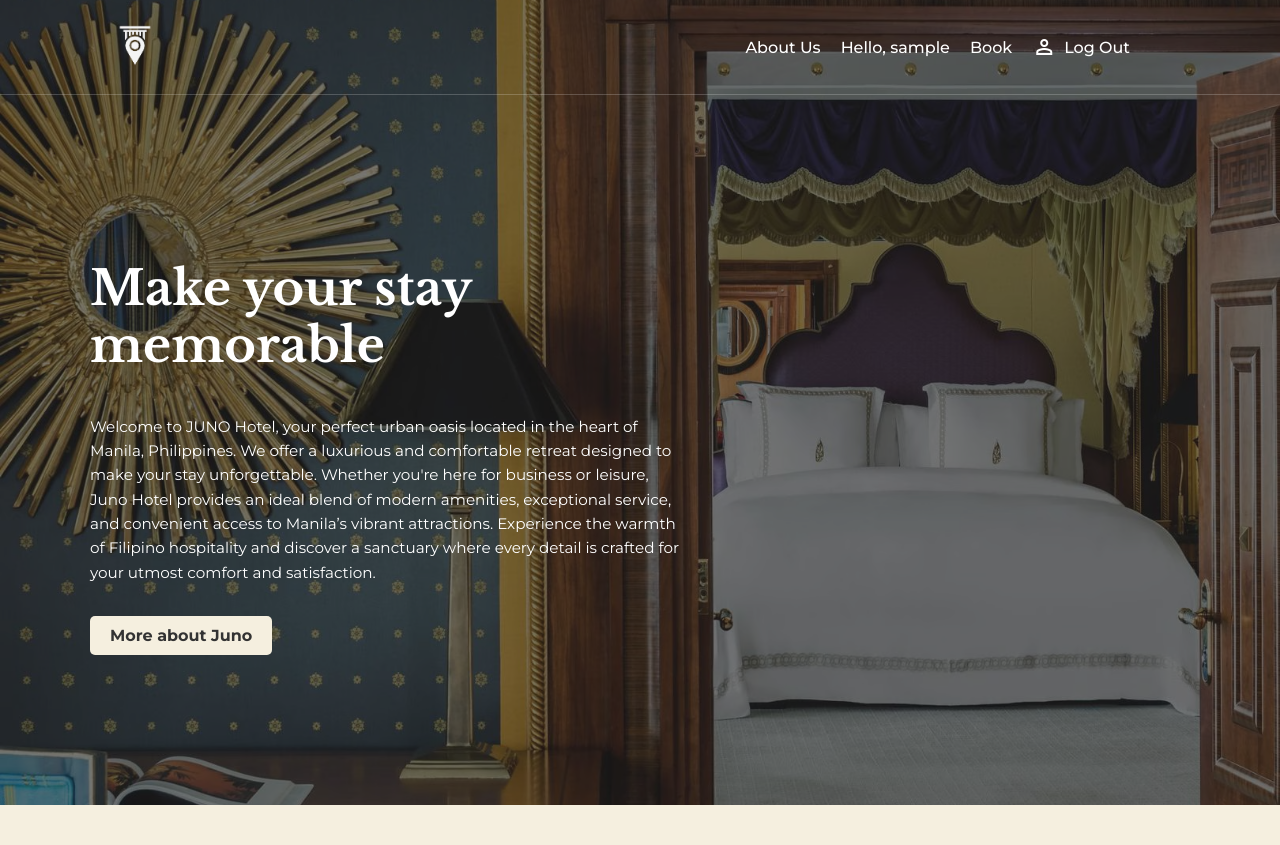
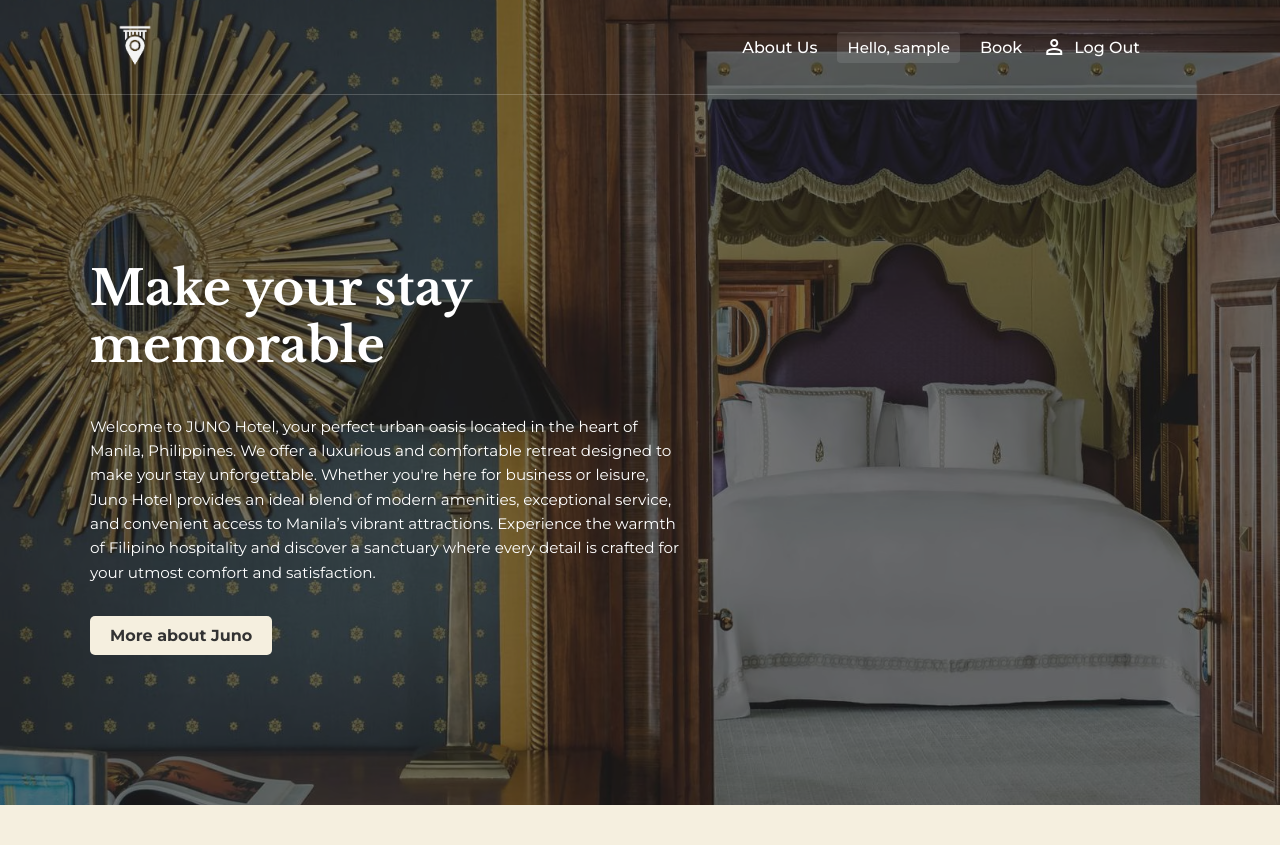
Before and after one commit to amiliadanielle/AppDev_FinalProject, a PHP site: page / in a window 1280 px wide. Shown: the top 845 px of the page. Run offline with PHP 8.4, Linux system fonts and the light colour scheme; the visitor is signed in with stand-in values (Sample User, id 1).

Commit message:
style: enhance navigation links and user greeting styles for better visibility

```diff
--- a/assets/css/style.css
+++ b/assets/css/style.css
@@ -64,8 +64,31 @@ body {
     display: flex;
     align-items: center;
     gap: 20px;
-    padding-right: 10px;
 }
+
+.nav-links a,
+.nav-links span {
+    color: white;
+    text-decoration: none;
+    font-weight: 500;
+    transition: color 0.3s ease;
+}
+
+.nav-links a:hover {
+    color: #8E1616;
+    opacity: 0.9;
+}
+
+.nav-username {
+    color: white;
+    font-weight: 600;
+    font-size: 15px;
+    padding: 6px 10px;
+    border-radius: 4px;
+    background-color: rgba(255, 255, 255, 0.1);
+}
+
+
 
 .about-link {
     color: white;
--- a/index.php
+++ b/index.php
@@ -11,7 +11,7 @@ session_start();
     <link rel="preconnect" href="https://fonts.gstatic.com" crossorigin>
     <link href="https://fonts.googleapis.com/css2?family=Montserrat:ital,wght@0,100..900;1,100..900&display=swap" rel="stylesheet">
     <link href="https://fonts.googleapis.com/css2?family=Libre+Baskerville:ital,wght@0,400;0,700;1,400&display=swap" rel="stylesheet">
-    <link rel="stylesheet" href="https://fonts.googleapis.com/css2?family=Material+Symbols+Outlined:opsz,wght,FILL,GRAD@20..48,100..700,0..1,-50..200&icon_names=person" />
+    <link rel="stylesheet" href="https://fonts.googleapis.com/css2?family=Material+Symbols+Outlined:opsz,wght,FILL,GRAD@20..48,100..700,0..1,-50..200" />
 </head>
 <body>
 
@@ -25,9 +25,11 @@ session_start();
             <a href="pages/about.php" class="about-link">About Us</a>
 
             <?php if (isset($_SESSION["username"])): ?>
-                    <span style="color: white; font-weight: 500;">Hello, <?= htmlspecialchars($_SESSION["username"]) ?></span>
+                <span class="nav-username" style="color: white; font-weight: 500;">
+                    Hello, <?= htmlspecialchars($_SESSION["username"]) ?>
+                </span>
                 <a href="pages/booking.php" class="about-link">Book</a>
-                    <a href="pages/logout.php" class="login-link">
+                <a href="process/logout.php" class="login-link">
                     <span class="material-symbols-outlined">person</span> Log Out
                 </a>
             <?php else: ?>
@@ -49,6 +51,7 @@ session_start();
                 Experience the warmth of Filipino hospitality and discover a sanctuary where every detail is crafted for your utmost comfort and satisfaction.
             </p>
             <a href="./pages/about.php" class="hero-button">More about Juno</a>
+        </section>
     </div>
 </header>
 
@@ -84,6 +87,7 @@ session_start();
             </div>
         </div>
     </section>
+</section>
 
 <!-- Mission & Vision -->
 <section class="mission-vision">
@@ -96,6 +100,7 @@ session_start();
                     At Juno Hotel, our mission is to provide an exceptional hospitality experience that blends elegance, comfort, and personalized service.
                     We are committed to creating a tranquil escape where every guest feels valued, relaxed, and inspired.
                 </p>
+            </section>
         </div>
     </div>
     <div class="vision">
@@ -105,6 +110,7 @@ session_start();
                 <p>
                     To be the premier destination for luxury and serenity in the heart of the city, known for our impeccable service, breathtaking ambiance, and unforgettable guest experiences.
                 </p>
+            </section>
         </div>
         <img src="./assets/images/vision.jpg" alt="Vision Image">
     </div>
```
Also changed, not shown: process/logout.php (added, +7 -0 lines). Lines whose indentation alone changed are shown as unchanged.
